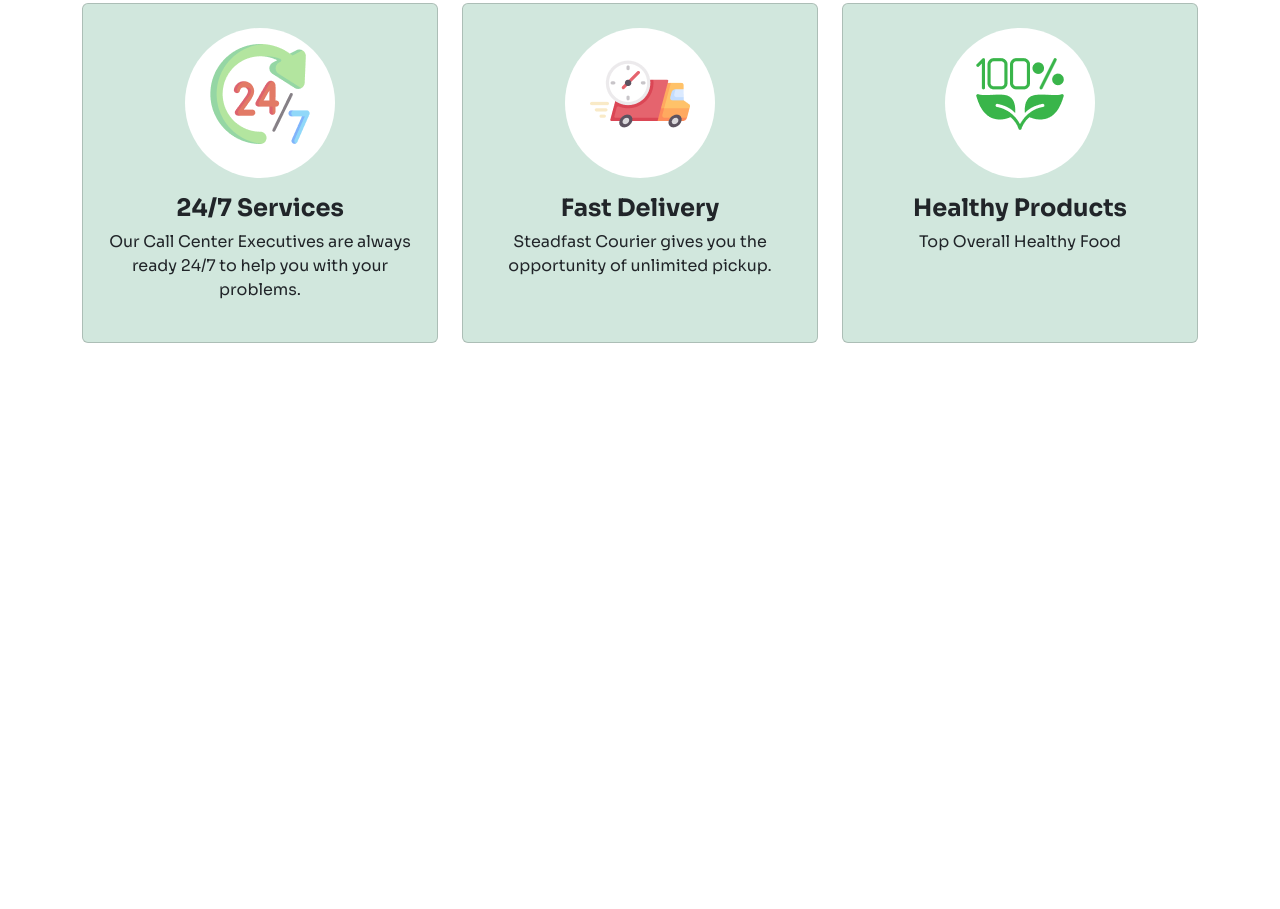
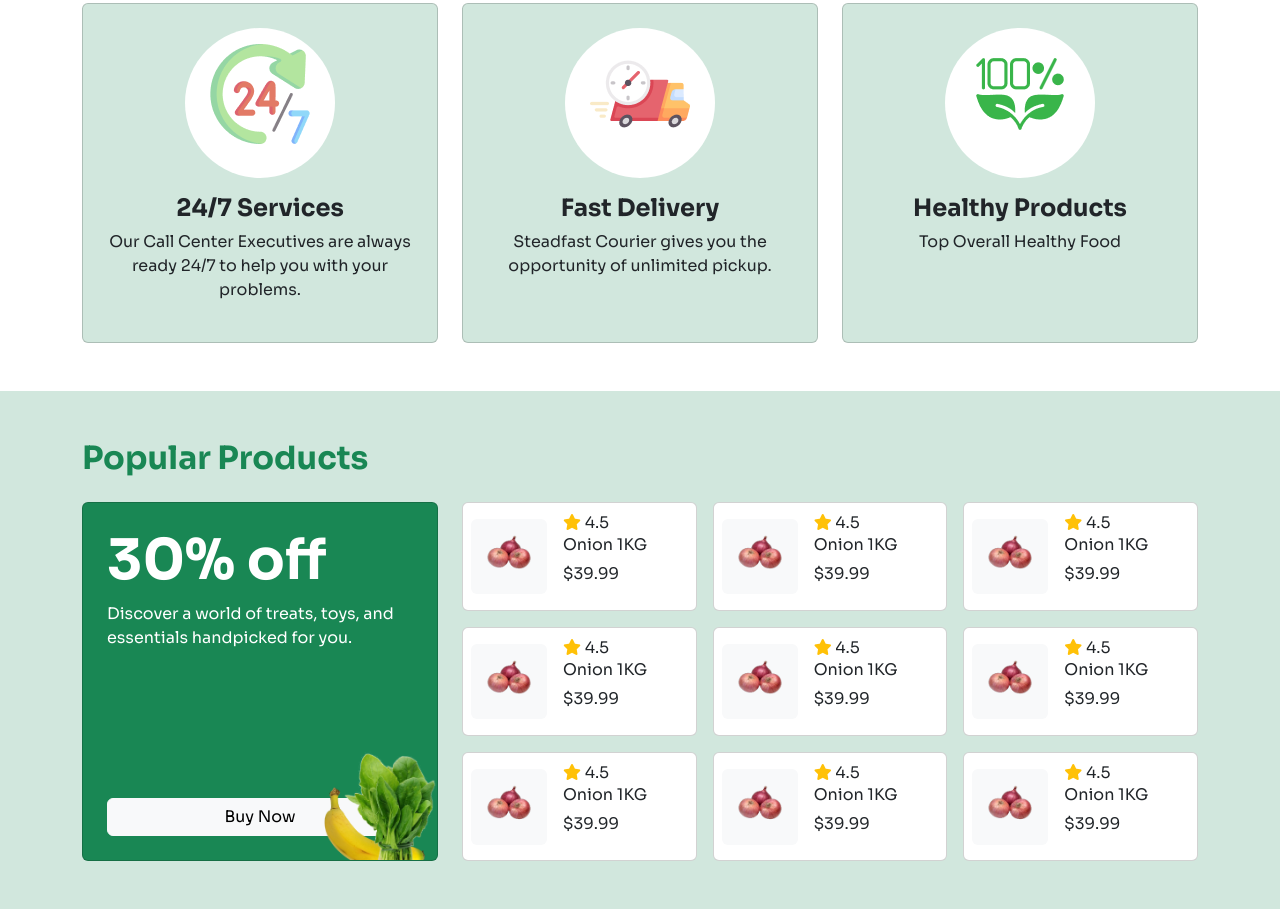
Before and after one commit to Mdibrahimweb/Dawat-HW-11-Use-Bootstrap, a plain HTML site: page index.html in a window 1280 px wide. Shown: the part 1263-2172 px from the top of the page. Before the commit the page ends 1654 px from the top, so only its background shows below. Drawn offline with nearby package versions, Linux system fonts and the light colour scheme.

Commit message:
Product Section add

```diff
--- a/index.html
+++ b/index.html
@@ -92,6 +92,140 @@
 
   <!-- Services Section end -->
 
+  <!-- Product Section -->
+  <section class="bg-success-subtle py-5">
+    <div class="container">
+      <h2 class="text-success fw-bold mb-4">Popular Products</h2>
+      <div class="row g-4">
+        <!-- Discount Card -->
+        <div class="col-md-4">
+          <div class="card bg-success text-white h-100 p-4 position-relative">
+            <h2 class="display-4 fw-bold">30% off</h2>
+            <p>Discover a world of treats, toys, and essentials handpicked for you.</p>
+            <button class="btn btn-light mt-auto">Buy Now</button>
+            <img src="image/vegetable-offer.png" class="position-absolute bottom-0 end-0 img-fluid"
+              style="width: 120px;" alt="">
+          </div>
+        </div>
+        <!-- Product Cards -->
+        <div class="col-md-8">
+          <div class="row row-cols-2 row-cols-md-3 g-3">
+            <!-- Repeat this block for each product -->
+            <div class="col">
+              <div class="card p-2 h-100 d-flex flex-row align-items-center">
+                <div class="bg-light p-2 rounded">
+                  <img src="image/1.png" alt="Product" class="img-fluid" style="width: 60px;">
+                </div>
+                <div class="ms-3">
+                  <div><i class="fa fa-star text-warning"></i> <span>4.5</span></div>
+                  <h6>Onion 1KG</h6>
+                  <p>$39.99</p>
+                </div>
+              </div>
+            </div>
+            <div class="col">
+              <div class="card p-2 h-100 d-flex flex-row align-items-center">
+                <div class="bg-light p-2 rounded">
+                  <img src="image/1.png" alt="Product" class="img-fluid" style="width: 60px;">
+                </div>
+                <div class="ms-3">
+                  <div><i class="fa fa-star text-warning"></i> <span>4.5</span></div>
+                  <h6>Onion 1KG</h6>
+                  <p>$39.99</p>
+                </div>
+              </div>
+            </div>
+            <div class="col">
+              <div class="card p-2 h-100 d-flex flex-row align-items-center">
+                <div class="bg-light p-2 rounded">
+                  <img src="image/1.png" alt="Product" class="img-fluid" style="width: 60px;">
+                </div>
+                <div class="ms-3">
+                  <div><i class="fa fa-star text-warning"></i> <span>4.5</span></div>
+                  <h6>Onion 1KG</h6>
+                  <p>$39.99</p>
+                </div>
+              </div>
+            </div>
+            <div class="col">
+              <div class="card p-2 h-100 d-flex flex-row align-items-center">
+                <div class="bg-light p-2 rounded">
+                  <img src="image/1.png" alt="Product" class="img-fluid" style="width: 60px;">
+                </div>
+                <div class="ms-3">
+                  <div><i class="fa fa-star text-warning"></i> <span>4.5</span></div>
+                  <h6>Onion 1KG</h6>
+                  <p>$39.99</p>
+                </div>
+              </div>
+            </div>
+            <div class="col">
+              <div class="card p-2 h-100 d-flex flex-row align-items-center">
+                <div class="bg-light p-2 rounded">
+                  <img src="image/1.png" alt="Product" class="img-fluid" style="width: 60px;">
+                </div>
+                <div class="ms-3">
+                  <div><i class="fa fa-star text-warning"></i> <span>4.5</span></div>
+                  <h6>Onion 1KG</h6>
+                  <p>$39.99</p>
+                </div>
+              </div>
+            </div>
+            <div class="col">
+              <div class="card p-2 h-100 d-flex flex-row align-items-center">
+                <div class="bg-light p-2 rounded">
+                  <img src="image/1.png" alt="Product" class="img-fluid" style="width: 60px;">
+                </div>
+                <div class="ms-3">
+                  <div><i class="fa fa-star text-warning"></i> <span>4.5</span></div>
+                  <h6>Onion 1KG</h6>
+                  <p>$39.99</p>
+                </div>
+              </div>
+            </div>
+            <div class="col">
+              <div class="card p-2 h-100 d-flex flex-row align-items-center">
+                <div class="bg-light p-2 rounded">
+                  <img src="image/1.png" alt="Product" class="img-fluid" style="width: 60px;">
+                </div>
+                <div class="ms-3">
+                  <div><i class="fa fa-star text-warning"></i> <span>4.5</span></div>
+                  <h6>Onion 1KG</h6>
+                  <p>$39.99</p>
+                </div>
+              </div>
+            </div>
+            <div class="col">
+              <div class="card p-2 h-100 d-flex flex-row align-items-center">
+                <div class="bg-light p-2 rounded">
+                  <img src="image/1.png" alt="Product" class="img-fluid" style="width: 60px;">
+                </div>
+                <div class="ms-3">
+                  <div><i class="fa fa-star text-warning"></i> <span>4.5</span></div>
+                  <h6>Onion 1KG</h6>
+                  <p>$39.99</p>
+                </div>
+              </div>
+            </div>
+            <div class="col">
+              <div class="card p-2 h-100 d-flex flex-row align-items-center">
+                <div class="bg-light p-2 rounded">
+                  <img src="image/1.png" alt="Product" class="img-fluid" style="width: 60px;">
+                </div>
+                <div class="ms-3">
+                  <div><i class="fa fa-star text-warning"></i> <span>4.5</span></div>
+                  <h6>Onion 1KG</h6>
+                  <p>$39.99</p>
+                </div>
+              </div>
+            </div>
+          </div>
+        </div>
+      </div>
+    </div>
+  </section>
+
+
 
 
   <!-- Bootstrap JS -->
```
